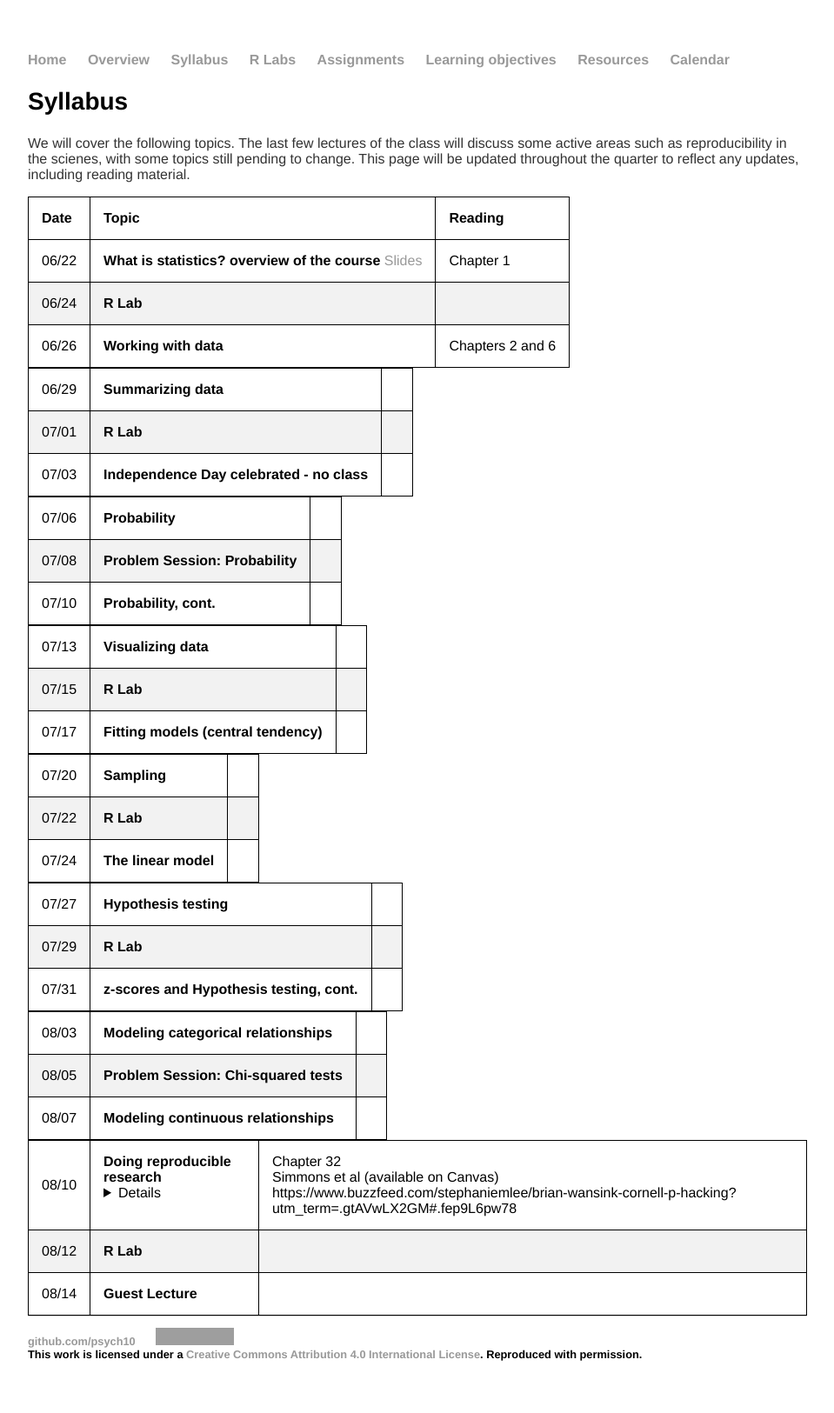
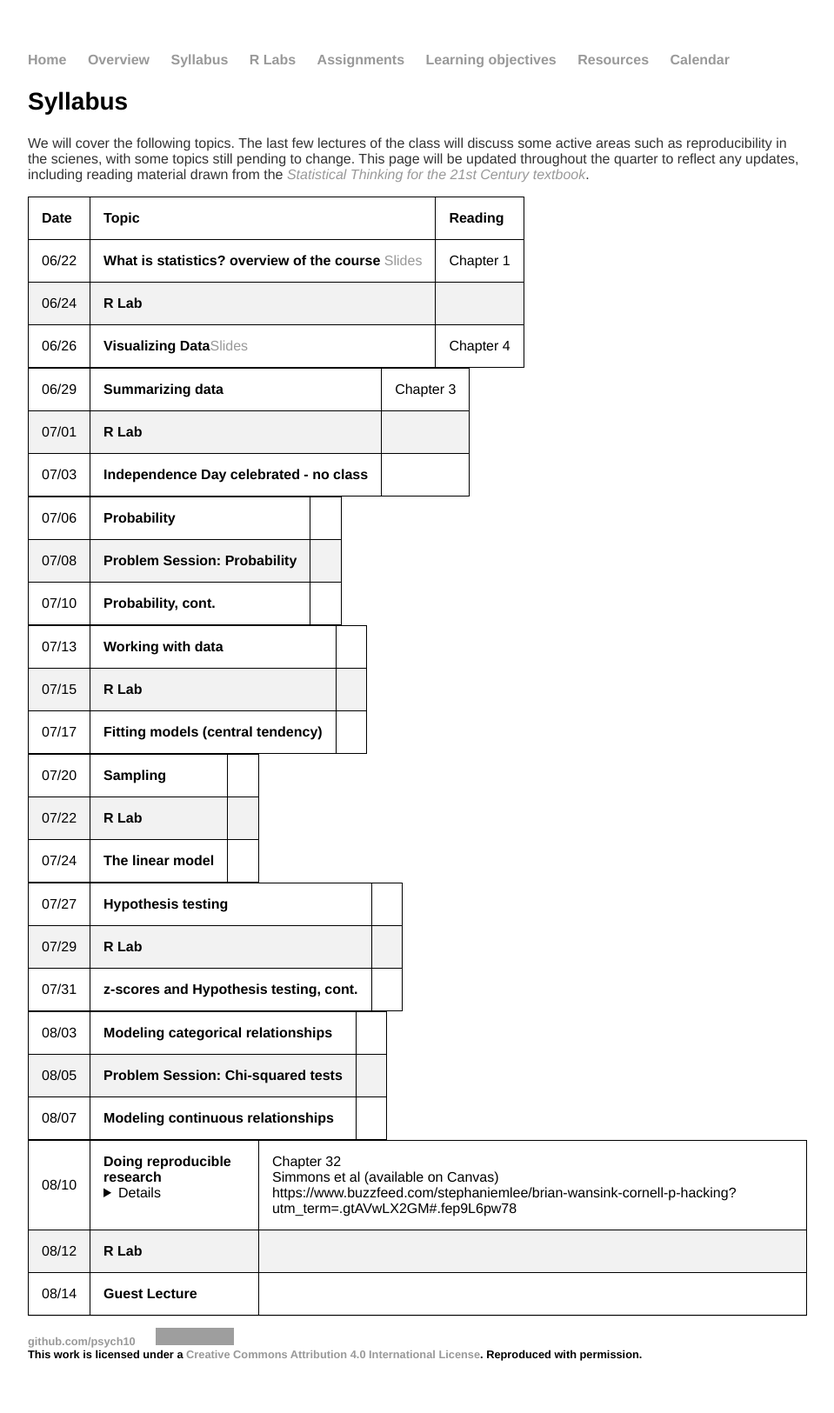
Before and after one commit to stats60/stats60.github.io, a Jekyll site: the page built from syllabus/index.md, in a window 1280 px wide. Shown: the whole page at 87% size, without its empty margins (160-1119 px from the left). Built offline with Jekyll 4.4.1, drawn with Linux system fonts in a browser that asks for light colours; our own code applies the rules of GitHub Pages for plain Markdown files; grey boxes are pictures that could not be loaded.

Commit message:
week 2 lectures

```diff
--- a/syllabus/index.md
+++ b/syllabus/index.md
@@ -4,16 +4,16 @@ title: Psych 10: Syllabus
 ---
 ## Syllabus
 
-We will cover the following topics. The last few lectures of the class will discuss some active areas such as reproducibility in the scienes, with some topics still pending to change. This page will be updated throughout the quarter to reflect any updates, including reading material.
+We will cover the following topics. The last few lectures of the class will discuss some active areas such as reproducibility in the scienes, with some topics still pending to change. This page will be updated throughout the quarter to reflect any updates, including reading material drawn from the [*Statistical Thinking for the 21st Century textbook*](https://statsthinking21.github.io/statsthinking21-core-site/).
 
 
 |Date|Topic|Reading|
 | ---|---|---|
 |06/22 |**What is statistics? overview of the course** [Slides](../slides/01.pdf)|Chapter 1|
 |06/24 |**R Lab**
-|06/26 |**Working with data**|Chapters 2 and 6|
+|06/26 |**Visualizing Data**[Slides](../slides/02.pdf)|Chapter 4|
 
-|06/29 |**Summarizing data**||
+|06/29 |**Summarizing data**|Chapter 3|
 |07/01 |**R Lab**
 |07/03 |**Independence Day celebrated - no class**| |
 
```
Also changed, not shown: other parts of syllabus/index.md (+1 -1 lines), 2 other files.
